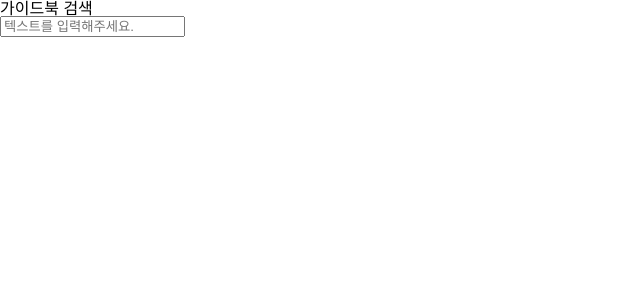
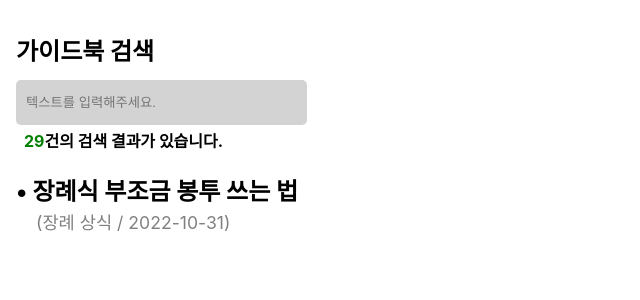
Before and after one commit to leemj0948/goi_project, a Next.js app: page /guidebook in a window 1280 px wide. Shown: the top 300 px of the page, without its empty margins (0-640 px from the left). Built offline with nearby package versions, Linux system fonts and the light colour scheme.

Commit message:
add:step2 디자인 완성

```diff
--- a/package.json
+++ b/package.json
@@ -14,6 +14,7 @@
     "@types/node": "18.11.9",
     "@types/react": "18.0.25",
     "@types/react-dom": "18.0.9",
+    "env-cmd": "^10.1.0",
     "eslint": "^8.28.0",
     "eslint-config-next": "13.0.5",
     "next": "13.0.5",
--- a/pages/guidebook.tsx
+++ b/pages/guidebook.tsx
@@ -5,16 +5,63 @@ export default function guidebook(){
             <Title>가이드북 검색</Title>
             <InputArea>
             <input placeholder='텍스트를 입력해주세요.'/>
+            <div><p>29</p>건의 검색 결과가 있습니다.</div>
             </InputArea>
+            <SearchList>
+                <ul><p>•</p> 장례식 부조금 봉투 쓰는 법</ul>
+                <SubList>(장례 상식 / 2022-10-31)</SubList>
+            </SearchList>
         </Wapper>
     )
 }
 const Wapper = styled.section`
-  display: flex;
-  flex-direction: column;
-  justify-content: space-between;
+//   display: flex;
+//   flex-direction: column;
+//   justify-content: space-between;
+  padding: 2.5rem 1rem 0;
   height: 100%;
+  min-height: 575px;
   width: auto;
 `;
-const Title = styled.h1``;
-const InputArea = styled.div``;
+const Title = styled.h1`
+margin-bottom: 1rem;
+font-size: 1.5rem;
+font-weight: bold;
+`;
+const InputArea = styled.div`
+height: 50px;
+input{
+    padding: 10px;
+    width: 90%;
+    height: 90%;
+    background-color: #d3d3d3;
+
+    border: none;
+    border-radius: 5px;
+
+}
+div{
+    display: flex;
+    font-weight: bold;
+    margin: 0.5rem;
+    p{
+        color: green;
+    }
+}
+`;
+const SearchList =styled.div`
+margin-top: 50px;
+ul {
+   display:flex;
+   font-size: 1.5rem;
+   font-weight: bold;
+   p{
+    margin-right:5px;
+   }
+}
+
+`;
+const SubList =styled.p`
+font-size:1.1rem;
+padding: 10px 0 0 20px;
+color: grey;`
```
Also changed, not shown: 1 other file (tests, documents, lock files or other folders).
